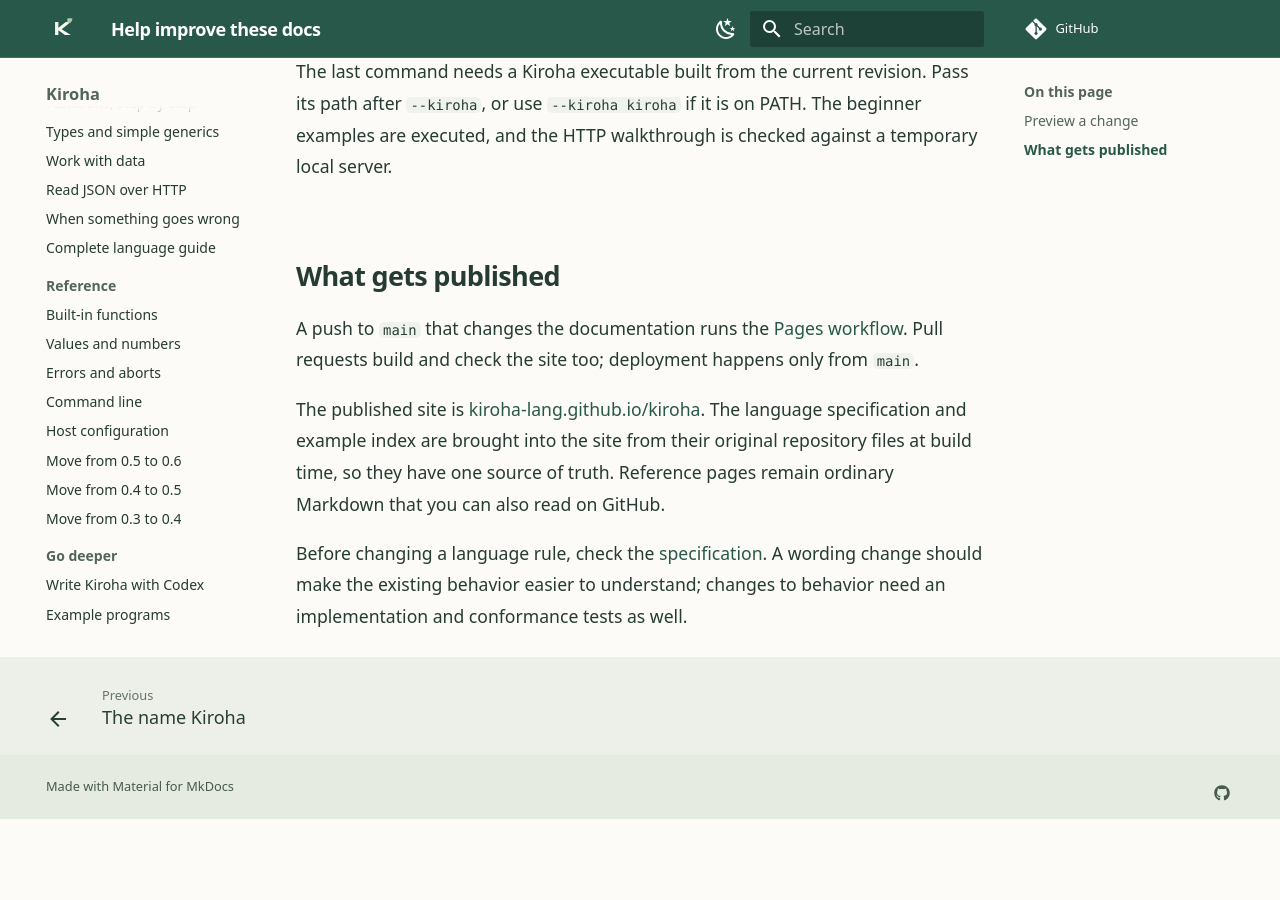
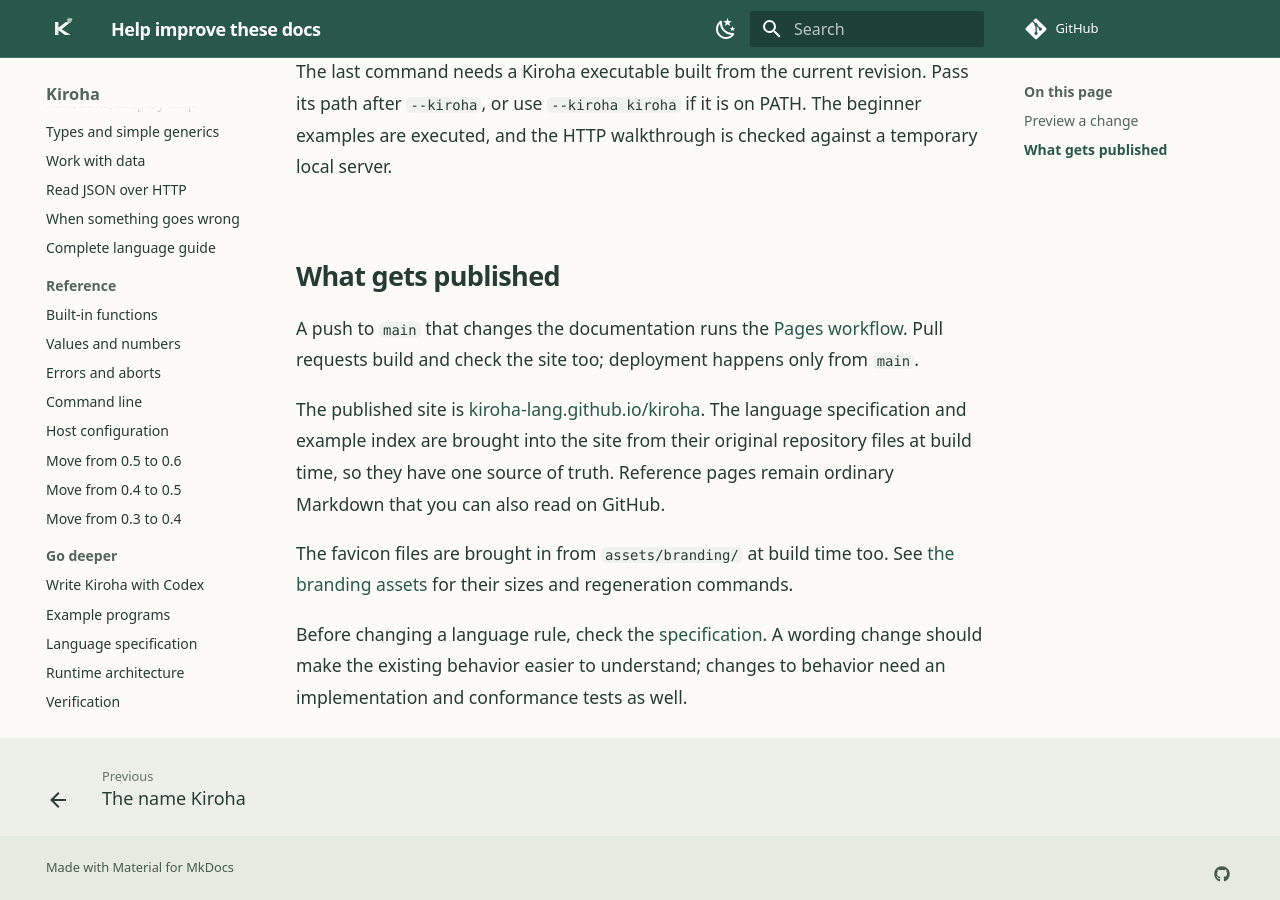
Before and after one commit to kiroha-lang/kiroha, an MkDocs documentation site: the page built from docs/contributing-docs.md, in a window 1280 px wide and 900 px high, scrolled down 885 px. Built offline with MkDocs 1.6.1 and Material for MkDocs 9.7.7, drawn with Linux system fonts in a browser that asks for light colours; comment, search, counter and statistics services are not loaded; before the commit the page ends 1704 px from its top, so only the background shows below that.

Commit message:
Add favicon assets and publish them with documentation

```diff
--- a/docs/contributing-docs.md
+++ b/docs/contributing-docs.md
@@ -44,6 +44,9 @@
 their original repository files at build time, so they have one source of truth.
 Reference pages remain ordinary Markdown that you can also read on GitHub.
 
+The favicon files are brought in from `assets/branding/` at build time too.
+See [the branding assets](../assets/branding/README.md) for their sizes and regeneration commands.
+
 Before changing a language rule, check the [specification](../spec.md).
 A wording change should make the existing behavior easier to understand;
 changes to behavior need an implementation and conformance tests as well.
--- a/mkdocs.yml
+++ b/mkdocs.yml
@@ -12,7 +12,7 @@
   language: en
   font: false
   logo: assets/kiroha.svg
-  favicon: assets/kiroha.svg
+  favicon: assets/favicon.ico
   features:
     - navigation.sections
     - navigation.indexes
--- a/scripts/docs/hooks.py
+++ b/scripts/docs/hooks.py
@@ -59,6 +59,9 @@
     examples = File.generated(config, 'examples.md', abs_src_path=str(ROOT / 'examples/README.md'))
     examples.edit_uri = '../examples/README.md'
     files.append(examples)
+    for name in ('favicon.ico', 'favicon-16.png', 'favicon-32.png'):
+        files.append(File.generated(config, f'assets/{name}',
+                                    abs_src_path=str(ROOT / 'assets/branding' / name)))
     return files
 
 
```
Also changed, not shown: assets/branding/README.md (added, +35 -0 lines), assets/branding/favicon-16.png (added), assets/branding/favicon-32.png (added), assets/branding/favicon.ico (added), 1 other file.
